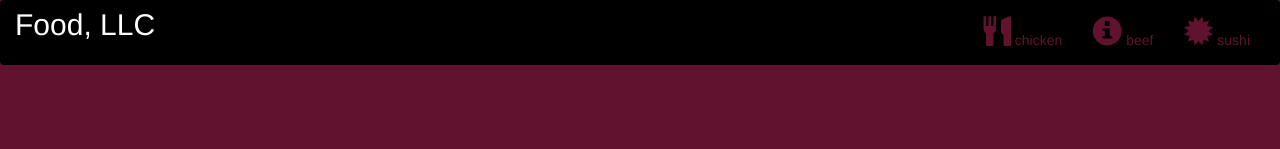
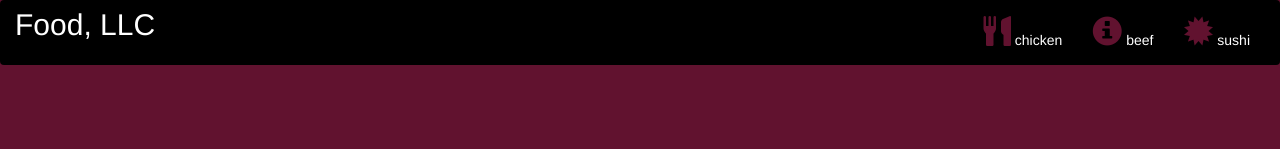
Before and after one commit to AbigailFranco/Module-3-Solution, a plain HTML site: page week3full/index.html in a window 1280 px wide. Shown: the top 149 px of the page. Drawn offline with nearby package versions, Linux system fonts and the light colour scheme.

Commit message:
Update style.css

```diff
--- a/week3full/style.css
+++ b/week3full/style.css
@@ -35,7 +35,7 @@ h2{
 	text-align: center;
 }
 #myNavbar ul li a {
-	color: #61122F;
+	color: White;
 }
 .navbar-brand{
 font-size: 30px;
```
